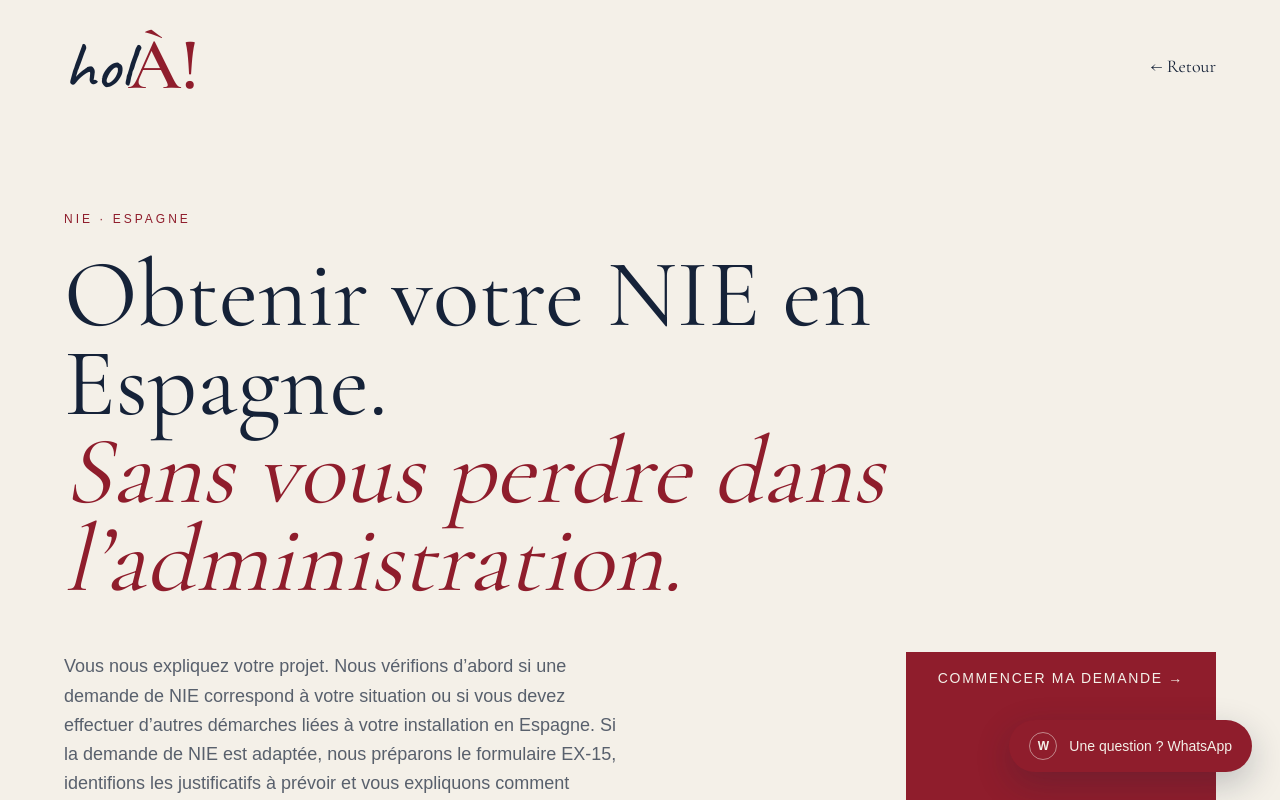
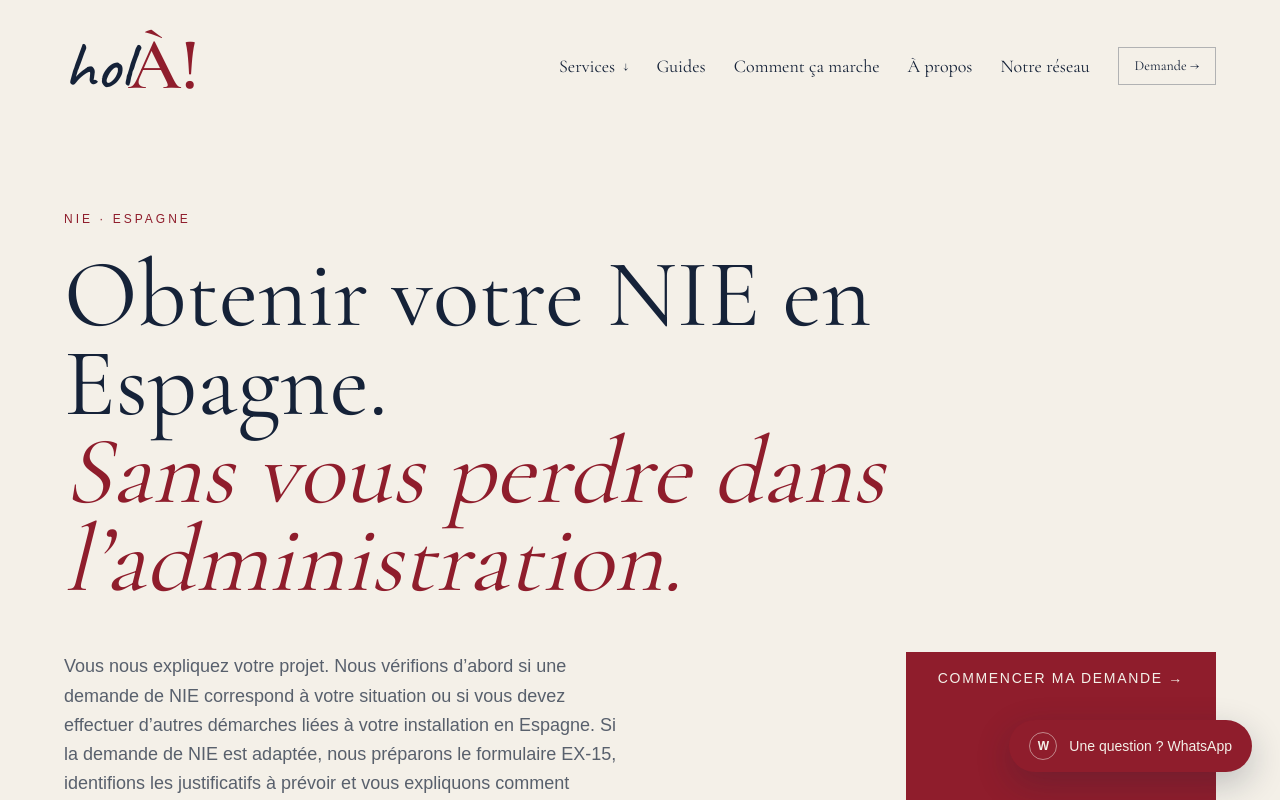
Before and after one commit to elehcf/hola, a Next.js app: page /nie-espagne in a window 1280 px wide. Shown: the top 800 px of the page. Built offline with nearby package versions, Linux system fonts and the light colour scheme.

Commit message:
Use persistent site navigation

```diff
--- a/app/nie-espagne/page.tsx
+++ b/app/nie-espagne/page.tsx
@@ -1,6 +1,7 @@
 import type { Metadata } from "next";
 import Link from "next/link";
 import LifestylePhoto from "../components/LifestylePhoto";
+import PageHeader from "../components/PageHeader";
 import ServiceIllustration from "../components/ServiceIllustration";
 
 export const metadata: Metadata = {
@@ -24,44 +25,7 @@ export default function NieEspagne() {
   return (
     <main className="min-h-screen bg-ivory text-navy">
 
-      {/* HEADER */}
-      <header className="flex items-center justify-between px-8 py-8 md:px-16">
-        <Link href="/" className="flex items-baseline">
-          <span
-            className="text-navy"
-            style={{
-              fontFamily: "var(--font-hand)",
-              fontSize: "4.2rem",
-              fontWeight: 500,
-              lineHeight: 1,
-            }}
-          >
-            hol
-          </span>
-
-          <span
-            className="text-blood"
-            style={{
-              fontFamily: "var(--font-editorial)",
-              fontSize: "4.6rem",
-              fontWeight: 600,
-              lineHeight: 0.8,
-              marginLeft: "-0.15rem",
-            }}
-          >
-            À!
-          </span>
-        </Link>
-
-        <Link
-          href="/"
-          className="text-lg transition-colors duration-300 hover:text-blood"
-          style={{ fontFamily: "var(--font-editorial)" }}
-        >
-          ← Retour
-        </Link>
-      </header>
-
+      <PageHeader />
 
       {/* HERO */}
       <section className="px-6 pb-16 pt-12 sm:px-8 sm:pb-20 sm:pt-16 md:px-16 md:pb-36 md:pt-20">
```
